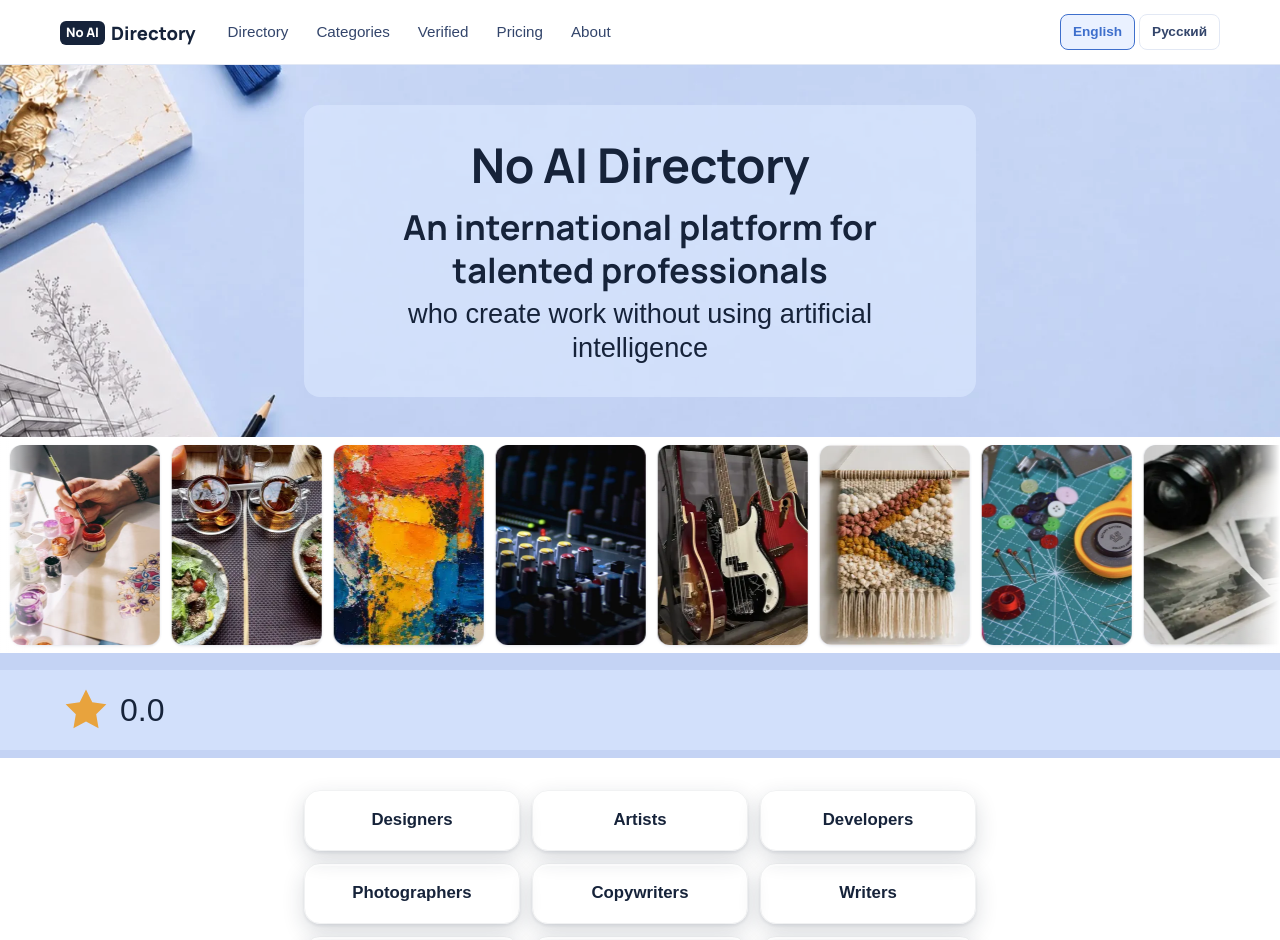
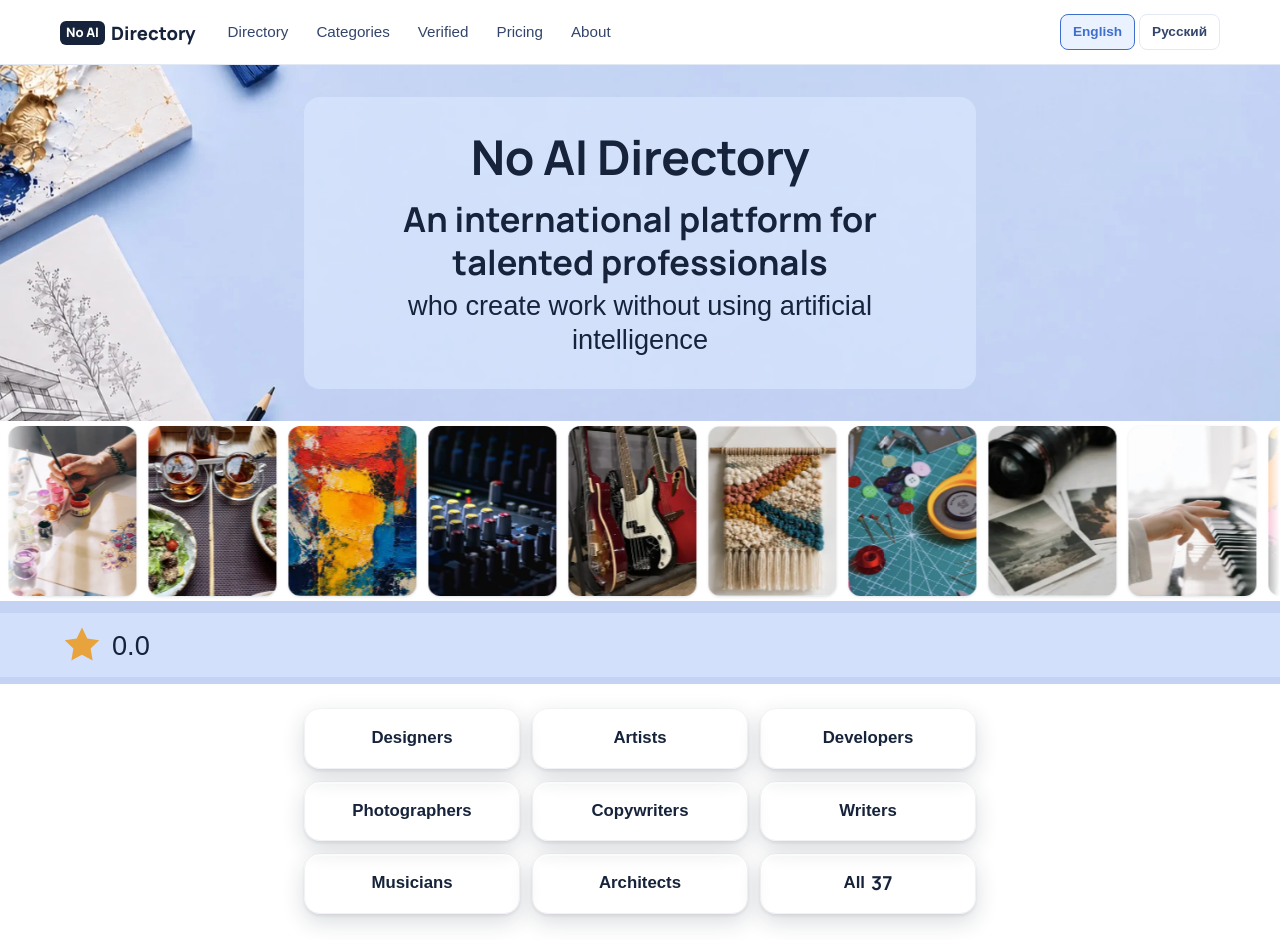
Before and after one commit to dm100usa-oss/no-ai-marketplace, a Next.js app: page /en in a window 1280 px wide. Shown: the top 940 px of the page. Built offline with nearby package versions, Linux system fonts and the light colour scheme; a web font is replaced by a local one.

Commit message:
Add files via upload

```diff
--- a/src/app/[lang]/page.tsx
+++ b/src/app/[lang]/page.tsx
@@ -108,7 +108,7 @@ export default async function HomePage({
       />
 
       {/* ---------- Hero ---------- */}
-      <section className="relative flex items-center justify-center overflow-hidden py-6 sm:py-10">
+      <section className="relative flex items-center justify-center overflow-hidden py-4 sm:py-8">
         {/* The hero image is the LCP element on the home page. fetchPriority
             tells the browser to start it ahead of the lazy images further
             down, and width/height give it the aspect ratio up front so the
@@ -179,7 +179,7 @@ export default async function HomePage({
           the catalog rather than a banner bolted on top. Plain text, not
           links: the job here is recognition, not navigation — a click would
           pull people off the page before they have read anything. */}
-      <section className="pt-6 sm:pt-8">
+      <section className="pt-4 sm:pt-6">
         <div className="container-page">
           <ul className="mx-auto grid max-w-2xl grid-cols-3 gap-2.5 sm:gap-3">
             {dict.home.audienceTrades.map((trade) => (
@@ -234,7 +234,7 @@ export default async function HomePage({
       </section>
 
       {/* ---------- Steps ---------- */}
-      <section className="pb-0 sm:pb-16" style={{ paddingTop: "28px" }}>
+      <section className="pb-0 sm:pb-16" style={{ paddingTop: "18px" }}>
         <div className="container-page">
           <div className="flex flex-col gap-3.5">
             {dict.home.steps.map((step) => (
--- a/src/app/globals.css
+++ b/src/app/globals.css
@@ -395,7 +395,7 @@ a { color: inherit; text-decoration: none; }
 ------------------------------------------------------------------ */
 .people-marquee {
   overflow: hidden;
-  padding: 8px 0;
+  padding: 5px 0;
   /* Fade the two ends so cards enter and leave instead of being chopped.
      A mask re-composites the whole strip every frame; two small gradient
      overlays cost nothing and look the same. */
@@ -448,7 +448,7 @@ a { color: inherit; text-decoration: none; }
 .people-marquee__card {
   position: relative;
   flex: 0 0 auto;
-  width: 108px;
+  width: 92px;
   margin: 0;
   overflow: hidden;
   border-radius: 12px;
@@ -459,7 +459,7 @@ a { color: inherit; text-decoration: none; }
 .people-marquee__card img {
   display: block;
   width: 100%;
-  height: 144px; /* 3:4 */
+  height: 122px; /* 3:4 */
   object-fit: cover;
   /* Files are 300x400: exactly 2x the largest painted size, no more. */
   content-visibility: auto;
@@ -482,13 +482,13 @@ a { color: inherit; text-decoration: none; }
 
 @media (min-width: 640px) {
   .people-marquee__track { gap: 12px; }
-  .people-marquee__card { width: 132px; }
-  .people-marquee__card img { height: 176px; }
+  .people-marquee__card { width: 112px; }
+  .people-marquee__card img { height: 150px; }
 }
 
 @media (min-width: 1024px) {
-  .people-marquee__card { width: 150px; }
-  .people-marquee__card img { height: 200px; }
+  .people-marquee__card { width: 128px; }
+  .people-marquee__card img { height: 170px; }
 }
 
 /* Stand still for anyone who has asked the system to cut animation. */
--- a/src/components/StatsBand.tsx
+++ b/src/components/StatsBand.tsx
@@ -108,20 +108,20 @@ export function StatsBand({
   if (visits === null && rating === null) return null;
 
   return (
-    <div style={{ background: "#c4d3f4", padding: "1.1rem 0 0.5rem" }}>
+    <div style={{ background: "#c4d3f4", padding: "0.8rem 0 0.4rem" }}>
       <div
         style={{
           background: "rgba(219,233,255,0.61)",
           backdropFilter: "blur(2px)",
         }}
-        className="px-5 py-3.5"
+        className="px-5 py-2.5"
       >
         <div className="container-page flex items-center justify-between gap-4">
           {visits !== null && (
             <div className="flex items-center gap-2 sm:gap-2.5">
               <span
                 ref={v.ref}
-                className="text-[1.7rem] font-bold leading-none sm:text-[2rem]"
+                className="text-[1.45rem] font-bold leading-none sm:text-[1.7rem]"
                 style={{
                   fontFamily: "var(--font-display)",
                   color: "var(--color-accent)",
@@ -131,7 +131,7 @@ export function StatsBand({
                 {v.initial}
               </span>
               <span
-                className="whitespace-nowrap text-[0.85rem] leading-none sm:text-[1.35rem]"
+                className="whitespace-nowrap text-[0.78rem] leading-none sm:text-[1.15rem]"
                 style={{ color: "var(--color-ink)" }}
               >
                 {visitsLabel}
@@ -149,7 +149,7 @@ export function StatsBand({
                 height={52}
                 viewBox="0 0 24 24"
                 aria-hidden="true"
-                className="h-[2.1rem] w-[2.1rem] shrink-0 sm:h-[3.25rem] sm:w-[3.25rem]"
+                className="h-[1.8rem] w-[1.8rem] shrink-0 sm:h-[2.75rem] sm:w-[2.75rem]"
               >
                 <path
                   d="M12 2.5l2.9 5.9 6.5.95-4.7 4.58 1.1 6.47L12 17.35l-5.8 3.05 1.1-6.47-4.7-4.58 6.5-.95z"
@@ -158,7 +158,7 @@ export function StatsBand({
               </svg>
               <span
                 ref={r.ref}
-                className="text-[1.7rem] font-normal leading-none sm:text-[2rem]"
+                className="text-[1.45rem] font-normal leading-none sm:text-[1.7rem]"
                 style={{
                   fontFamily: "var(--font-display)",
                   color: "var(--color-ink)",
```
